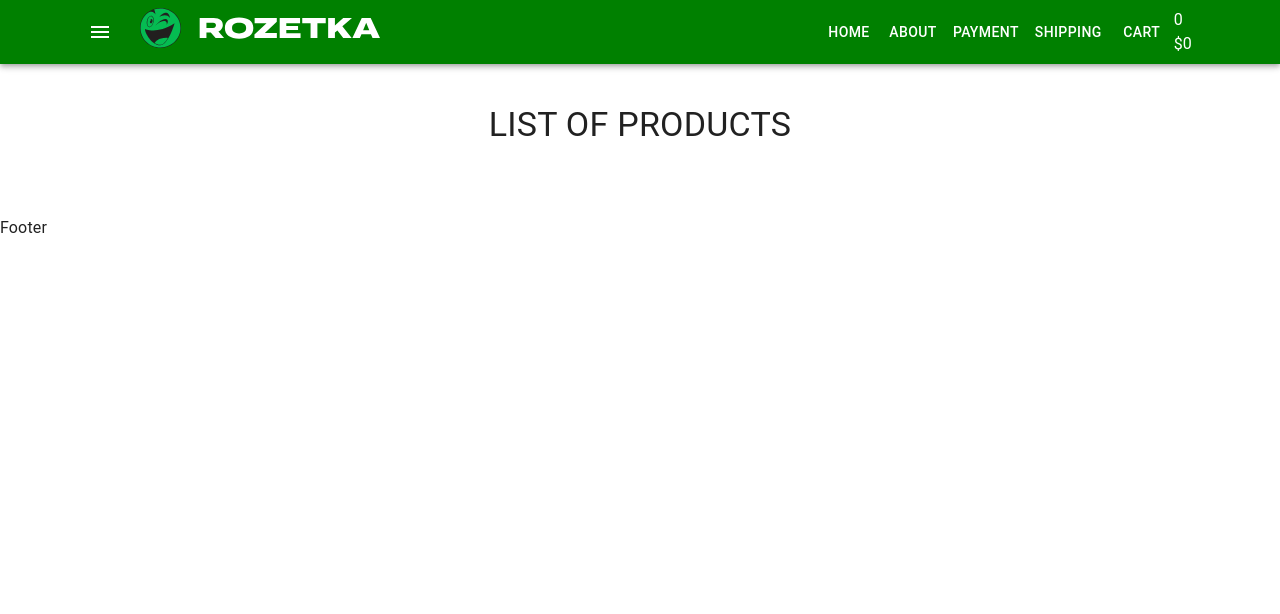
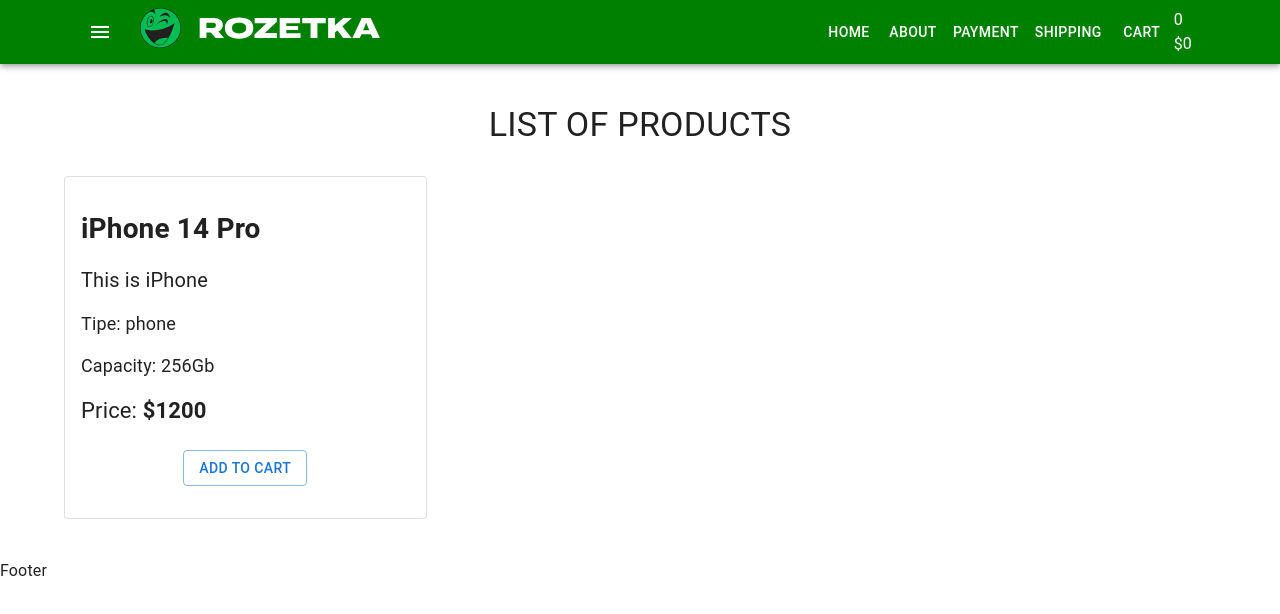
Before and after one commit to NataliyaPodov/29-11-react, a React (Create React App) app: page / in a window 1280 px wide. Shown: the top 614 px of the page. Built offline with nearby package versions, Linux system fonts and the light colour scheme; the HTML template or start-up script is replaced by a standard one.

Commit message:
use scss for our ProductListItem

```diff
--- a/src/components/Products/ProductList.tsx
+++ b/src/components/Products/ProductList.tsx
@@ -1,4 +1,5 @@
-import { Typography } from '@mui/material'
+import { Grid, Typography } from '@mui/material'
+import ProductListItem from './ProductListItem'
 
 type Props = {}
 const ProductList = (props: Props) => {
@@ -15,6 +16,12 @@
             >
                 List of Products
             </Typography>
+
+            <Grid container spacing={4}>
+                <Grid item xs={12} sm={4}>
+                    <ProductListItem />
+                </Grid>
+            </Grid>
         </>
     )
 }
--- /dev/null
+++ b/src/components/Products/ProductListItem.scss
@@ -0,0 +1,18 @@
+.product-title
+                {font-size: 28px;
+                margin: 15px 0;}
+
+.product-description
+                {font-size: 20px;
+                margin-bottom: 15px;}
+.product-features
+                {font-size: 18px;
+                margin-bottom: 15px;}
+
+.product-price
+                {font-size: 22px;
+                margin-bottom: 15px;}
+
+.btns-wrap
+                {display: flex;
+                justify-content: center;}
--- /dev/null
+++ b/src/components/Products/ProductListItem.tsx
@@ -0,0 +1,23 @@
+import { Button, Card, CardActions, CardContent } from '@mui/material'
+import './ProductListItem.scss'
+
+type Props = {}
+const ProductListItem = (props: Props) => {
+    return (
+        <Card variant="outlined" className="product">
+            <CardContent>
+                <h4 className="product-title">iPhone 14 Pro</h4>
+                <div className="product-description">This is iPhone</div>
+                <div className="product-features">Tipe: phone</div>
+                <div className="product-features">Capacity: 256Gb</div>
+                <div className="product-price">
+                    Price: <strong>$1200</strong>
+                </div>
+                <CardActions className="btns-wrap">
+                    <Button variant="outlined">Add to cart</Button>
+                </CardActions>
+            </CardContent>
+        </Card>
+    )
+}
+export default ProductListItem
```
